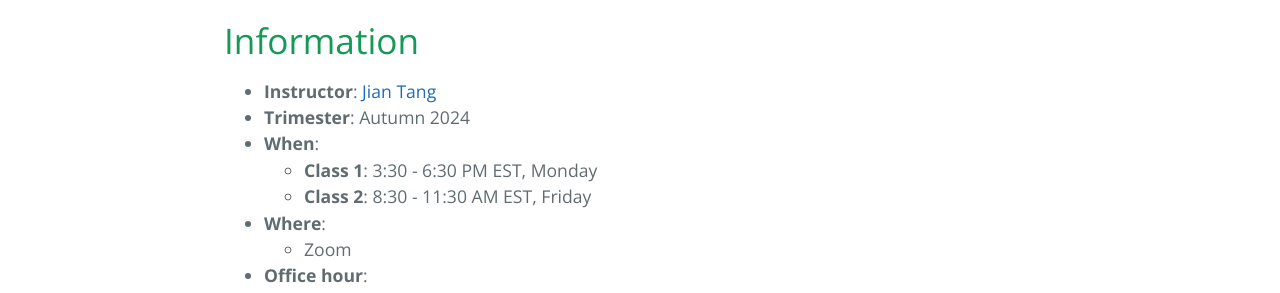
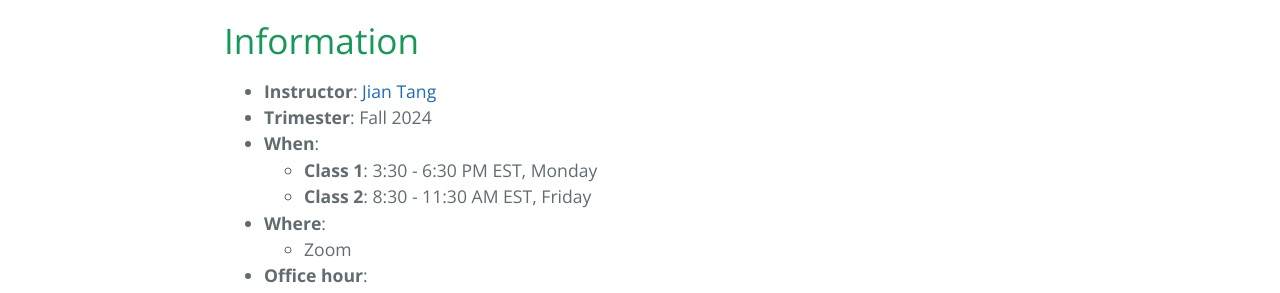
Before and after one commit to DeepGraphLearning/MATH60630A_2024A, a Jekyll site: the page built from index.md, in a window 1280 px wide. Shown: the part 421-714 px from the top of the page. Built offline with Jekyll 4.4.1, drawn with Linux system fonts in a browser that asks for light colours.

```diff
--- a/index.md
+++ b/index.md
@@ -22,7 +22,7 @@ team:
 # Information
 
 - **Instructor**: [Jian Tang]
-- **Trimester**: Autumn 2024
+- **Trimester**: Fall 2024
 - **When**:
   - **Class 1**: 3:30 - 6:30 PM EST, Monday
   - **Class 2**: 8:30 - 11:30 AM EST, Friday
```
